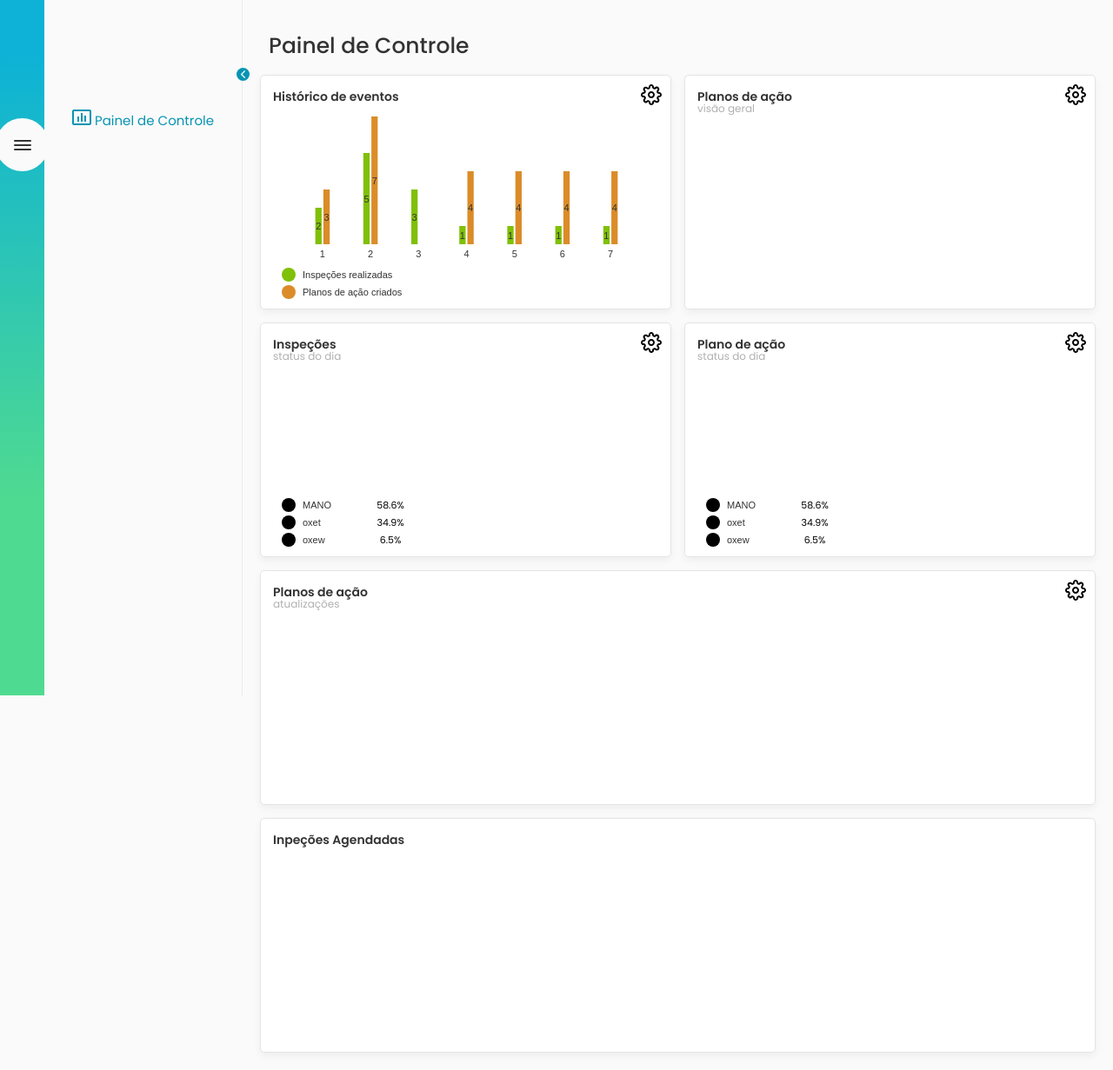
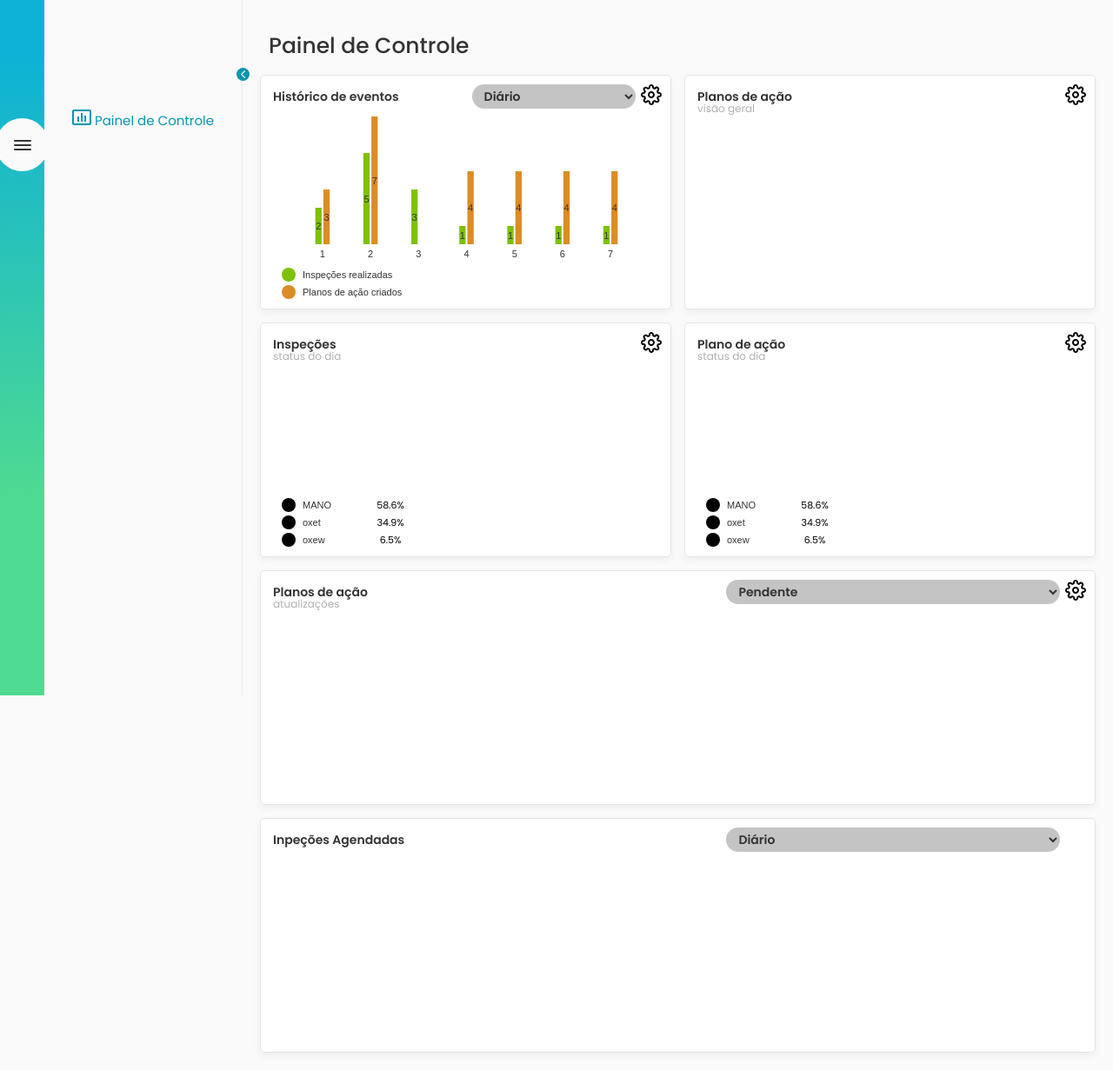
Before and after one commit to SamuelSimoes31/dashboard-trackingtrade, a React (Create React App) app in the folder dashboard/: page / in a window 1280 px wide. Shown: the whole page at 87% size. Built offline with nearby package versions, Linux system fonts and the light colour scheme; the HTML template or start-up script is replaced by a standard one.

Commit message:
filter combobox added

```diff
--- a/dashboard/src/components/Panel/Card/index.tsx
+++ b/dashboard/src/components/Panel/Card/index.tsx
@@ -7,16 +7,24 @@ interface CardProps {
   children: React.ReactNode;
   title: string;
   subtitle?: string;
-  settings?: boolean; //está como boolean para fins práticos. Mas a ideia seria por exemplo essa prop receber um objeto e a partir dele
+  settings?: boolean;
+  filter?: string[]; //apenas para fins práticos de dados mockados
 }
 
-const Card = ({children,title,subtitle,settings}:CardProps) => {
+const Card = ({children,title,subtitle,settings,filter}:CardProps) => {
+
+
   return (
-    <Container className="CardContainer">
+    <Container className="CardContainer" >
       <Title>{title}</Title>
       <Subtitle>{subtitle}</Subtitle>
+      {settings && <img src={GearIcon} alt='GearIcon' onClick={() => alert('Will be implemented soon!')}/>}
+      {filter &&
+        <select name="filter">
+          {filter?.map(e => <option>{e}</option>)}
+        </select>
+      }
       {children}
-      {settings && <img src={GearIcon} alt='GearIcon' onClick={() => alert('Will be implemented soon!')}/>}
     </Container>
   );
 }
--- a/dashboard/src/components/Panel/Card/styles.ts
+++ b/dashboard/src/components/Panel/Card/styles.ts
@@ -1,6 +1,11 @@
 import styled from 'styled-components';
 
-export const Container = styled.div`
+interface ContainerProps {
+  settings?: boolean;
+  filter?: boolean;
+}
+
+export const Container = styled.div<ContainerProps>`
   position: relative;
 
   background: #FFFFFF;
@@ -15,6 +20,30 @@ export const Container = styled.div`
     top: 10px;
     right: 10px;
   }
+
+  select {
+    position: absolute;
+    width: 40%;
+    height: 28px;
+    top: 10px;
+    right: 40px;
+
+    background: #C4C4C4;
+    border-radius: 100px;
+
+    font-family: Poppins;
+    font-style: normal;
+    font-weight: 600;
+    font-size: 14px;
+    line-height: 21px;
+
+    color: #333333;
+
+    padding: 0 10px;
+    outline: none;
+    border: none;
+  }
+
 `;
 
 export const Title = styled.p`
--- a/dashboard/src/components/Panel/index.tsx
+++ b/dashboard/src/components/Panel/index.tsx
@@ -11,7 +11,11 @@ const Panel = () => {
     <Container>
       <h1>Painel de Controle</h1>
       <GridPanel>
-        <Card title={"Histórico de eventos"} settings>
+        <Card
+          title={"Histórico de eventos"}
+          settings
+          filter={['Diário','Mensal']}
+        >
           <BarGraph
             data={historyData.data}
             keys={historyData.keys}
@@ -40,10 +44,10 @@ const Panel = () => {
               value={actionPlanData.value}
           />
         </Card>
-        <Card title={"Planos de ação"} subtitle={"atualizações"} settings>
+        <Card title={"Planos de ação"} subtitle={"atualizações"} settings filter={['Pendente','Realizado']}>
           {}
         </Card>
-        <Card title={"Inpeções Agendadas"} >
+        <Card title={"Inpeções Agendadas"} filter={['Diário','Mensal']} >
           {}
         </Card>
       </GridPanel>
```
